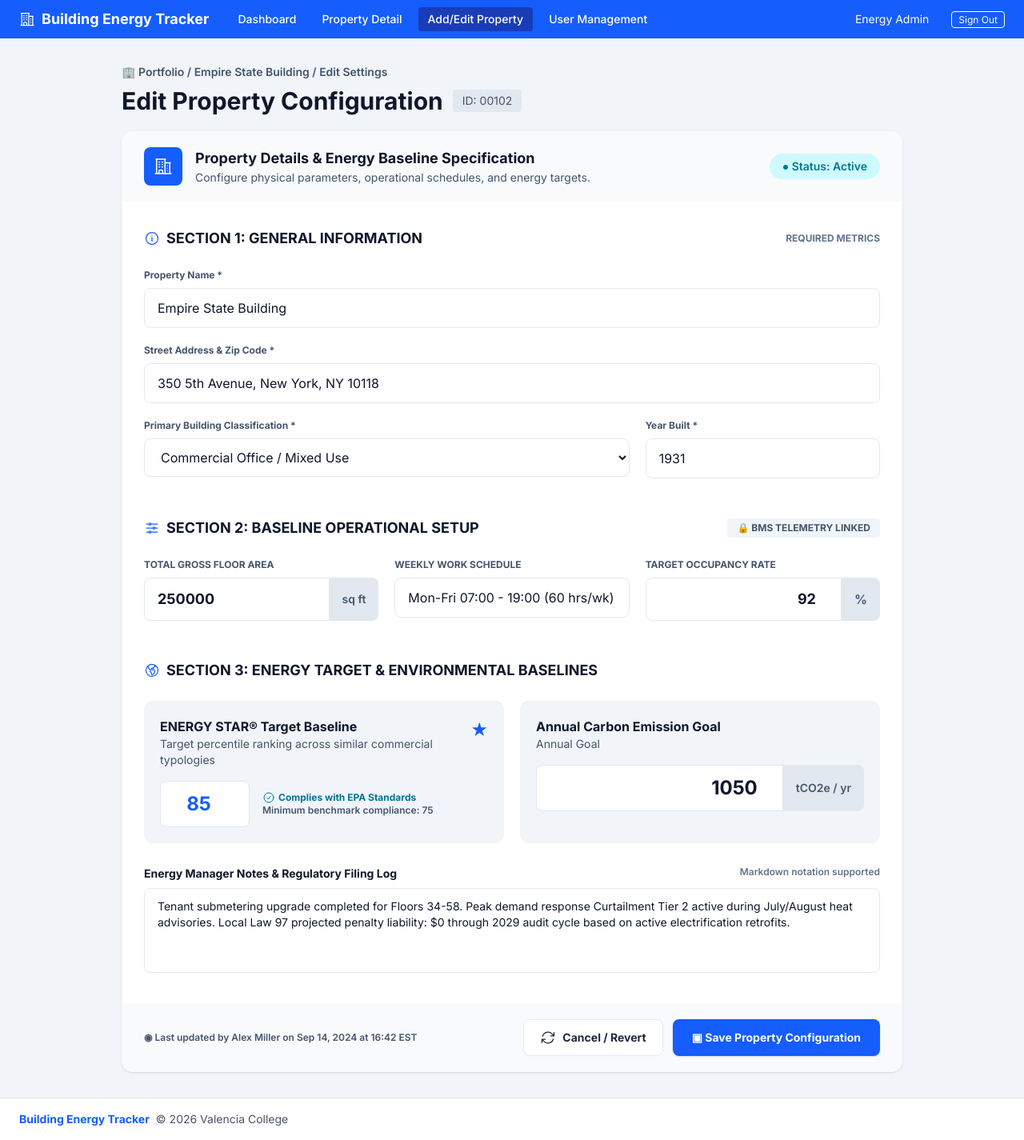
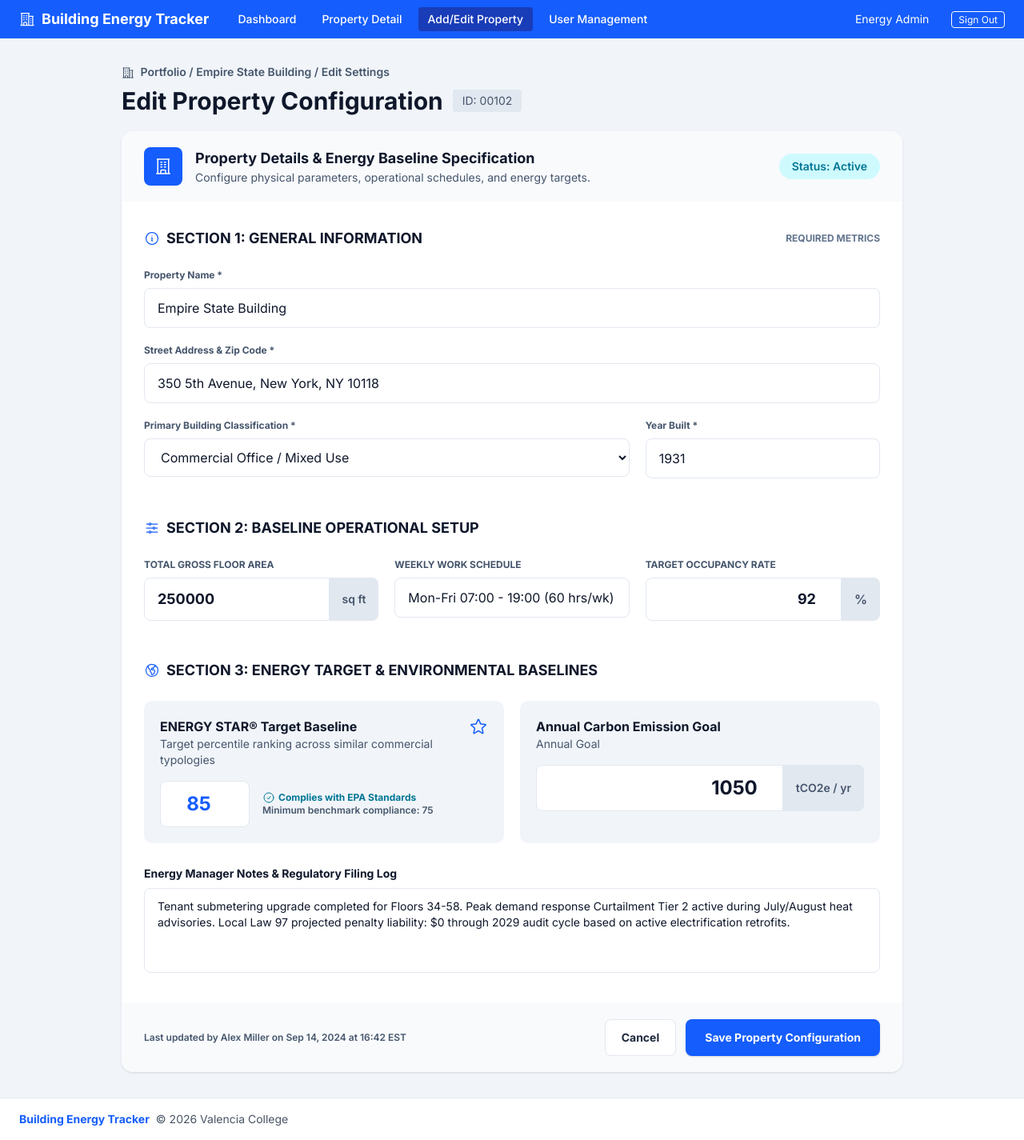
Before and after one commit to steven-pride/CEN4910, a Next.js app: page /property/edit in a window 1280 px wide. Shown: the whole page at 80% size. Built offline with nearby package versions, Linux system fonts and the light colour scheme.

Commit message:
Update UI icons and text elements; refine `pnpm-lock.yaml` dependencies.

```diff
--- a/app/property/edit/page.tsx
+++ b/app/property/edit/page.tsx
@@ -3,10 +3,11 @@
 import { useState } from "react";
 import {
   BuildingOffice2Icon,
+  BuildingOfficeIcon,
   InformationCircleIcon,
   AdjustmentsHorizontalIcon,
   GlobeAmericasIcon,
-  ArrowPathIcon,
+  StarIcon,
   CheckCircleIcon,
 } from "@heroicons/react/24/outline";
 
@@ -119,7 +120,7 @@
 
         {/* Breadcrumb */}
         <div className="mb-2 text-sm font-semibold text-slate-600">
-          🏢 Portfolio / Empire State Building / Edit Settings
+          <BuildingOffice2Icon className="inline mr-1 h-4 w-4" /> Portfolio / Empire State Building / Edit Settings
         </div>
 
         {/* Page Heading */}
@@ -143,7 +144,7 @@
           <div className="flex flex-wrap items-center justify-between gap-4 bg-slate-50 px-7 py-5">
             <div className="flex items-center gap-4">
               <div className="rounded-md bg-blue-600 p-3 text-white">
-                <BuildingOffice2Icon className="h-6 w-6" />
+                <BuildingOfficeIcon className="h-6 w-6" />
               </div>
 
               <div>
@@ -159,7 +160,7 @@
             </div>
 
             <div className="rounded-full bg-cyan-100 px-4 py-1.5 text-sm font-semibold text-cyan-700">
-              ● Status: Active
+              Status: Active
             </div>
           </div>
 
@@ -281,10 +282,6 @@
                   <AdjustmentsHorizontalIcon className="h-5 w-5 text-blue-600" />
                   SECTION 2: BASELINE OPERATIONAL SETUP
                 </h3>
-
-                <span className="rounded bg-slate-100 px-3 py-1 text-xs font-bold text-slate-600">
-                  🔒 BMS TELEMETRY LINKED
-                </span>
               </div>
 
               <div className="grid gap-5 md:grid-cols-3">
@@ -388,7 +385,7 @@
                     </div>
 
                     <span className="text-2xl text-blue-600">
-                      ★
+                      <StarIcon className="h-6 w-6" />
                     </span>
                   </div>
 
@@ -467,10 +464,6 @@
                   >
                     Energy Manager Notes & Regulatory Filing Log
                   </label>
-
-                  <span className="text-xs font-semibold text-slate-500">
-                    Markdown notation supported
-                  </span>
                 </div>
 
                 <textarea
@@ -488,7 +481,7 @@
           <div className="flex flex-wrap items-center justify-between gap-4 bg-slate-50 px-7 py-5">
 
             <p className="text-xs font-semibold text-slate-600">
-              ◉ Last updated by Alex Miller on Sep 14, 2024 at 16:42 EST
+              Last updated by Alex Miller on Sep 14, 2024 at 16:42 EST
             </p>
 
             <div className="flex gap-3">
@@ -498,15 +491,14 @@
                 onClick={handleReset}
                 className="flex items-center gap-2 rounded-md border border-slate-200 bg-white px-5 py-3 text-sm font-bold text-slate-800 hover:bg-slate-100"
               >
-                <ArrowPathIcon className="h-5 w-5" />
-                Cancel / Revert
+                Cancel
               </button>
 
               <button
                 type="submit"
                 className="rounded-md bg-blue-600 px-6 py-3 text-sm font-bold text-white shadow-sm hover:bg-blue-700"
               >
-                ▣ Save Property Configuration
+                Save Property Configuration
               </button>
 
             </div>
```
Also changed, not shown: 1 other file (tests, documents, lock files or other folders).
